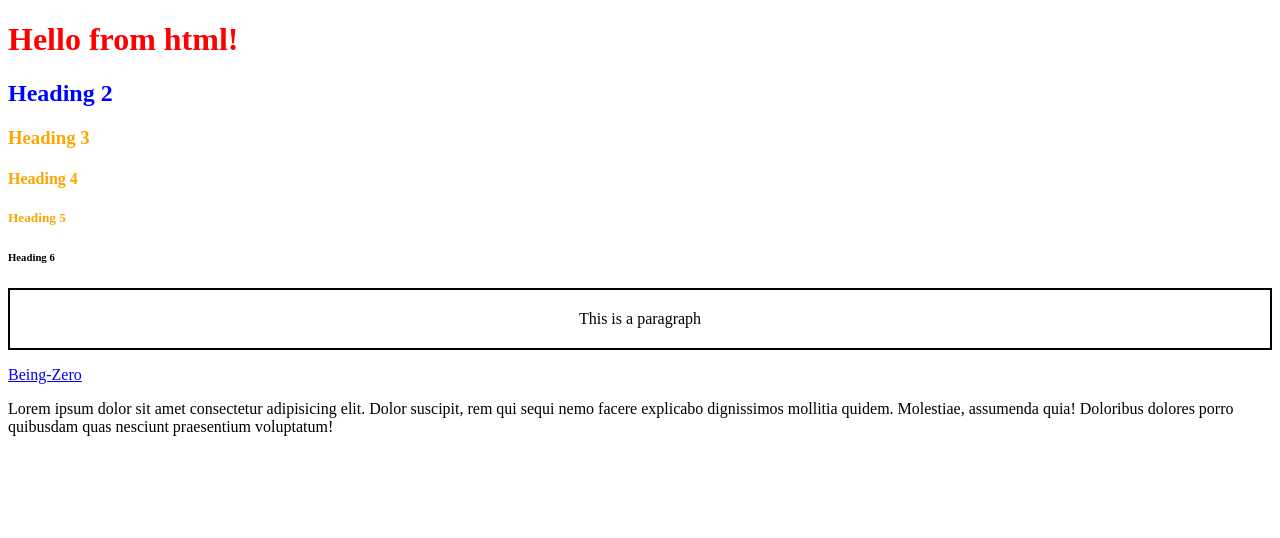
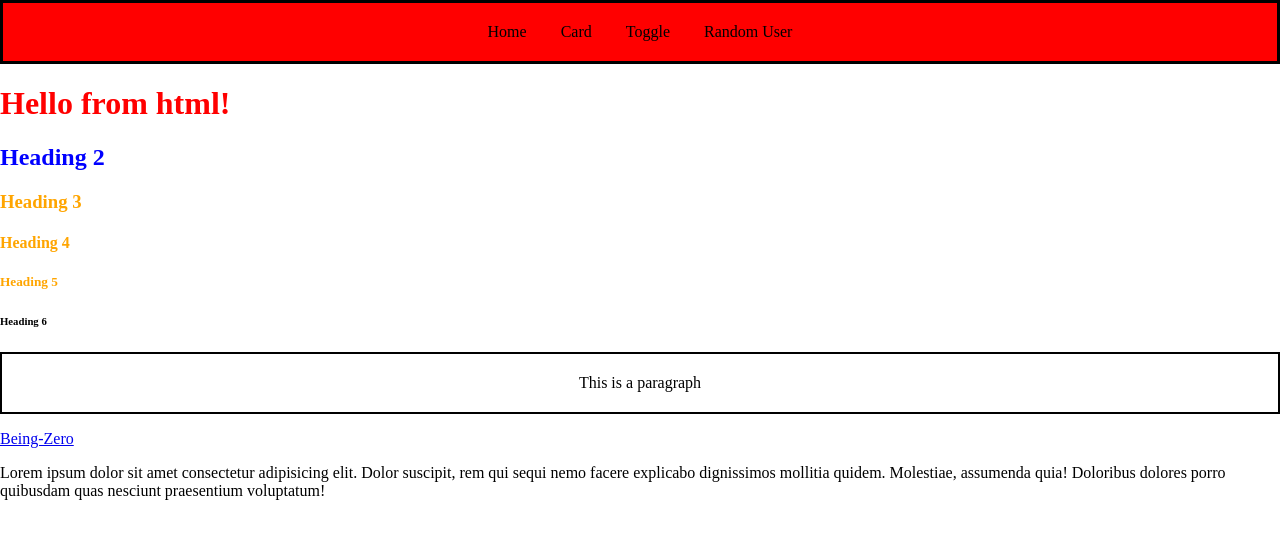
Before and after one commit to 24wh1a6620-ai/AutoSuggest, a website: page frontend/index.html in a window 1280 px wide. Drawn offline with Linux system fonts and the light colour scheme.

Commit message:
created the navbar!

```diff
--- a/frontend/css/index.css
+++ b/frontend/css/index.css
@@ -15,3 +15,25 @@
      padding: 20px;
      text-align: center;
 }
+.navbar{
+    border:3px;
+     border-color:black;
+     border-style:solid;
+     padding: 20px;
+     background-color: red;
+     text-align: center;
+
+}
+.navbar a {
+   color: black;
+   padding: 15px;
+   text-decoration: none;
+
+}
+.navbar a:hover{
+    background-color: rgb(187, 80, 80);
+    color: white;
+}
+body{
+    margin: 0px;
+}
--- a/frontend/index.html
+++ b/frontend/index.html
@@ -7,6 +7,12 @@
     <link rel="stylesheet" href="css/index.css">
 </head>
 <body>
+    <div class="navbar">
+        <a href="">Home</a>
+        <a href="">Card</a>
+        <a href="">Toggle</a>
+        <a href="">Random User</a>
+    </div>
     <h1>Hello from html! </h1>
     <h2 id="heading-2">Heading 2</h2>
     <h3 class="heading">Heading 3</h3>
```
